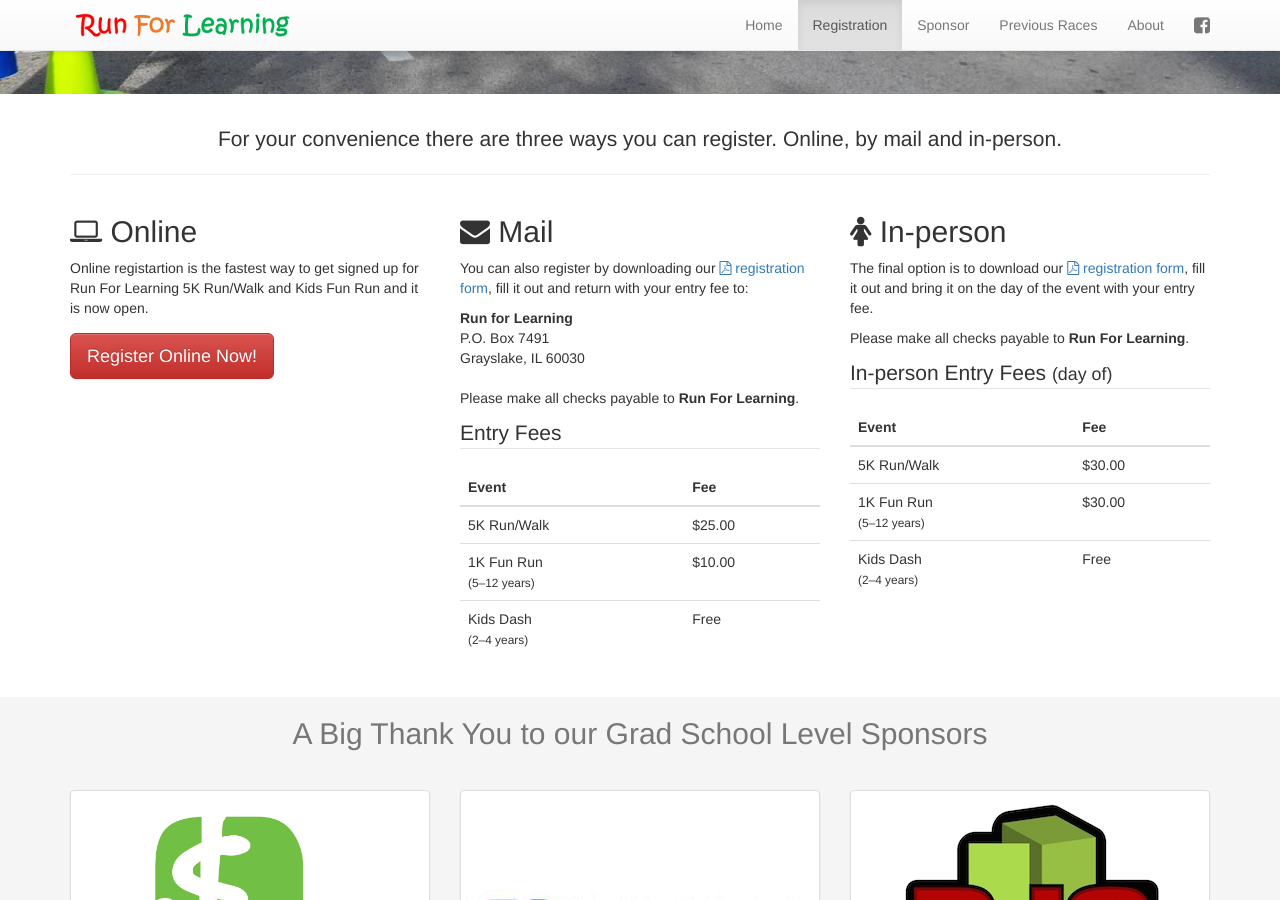
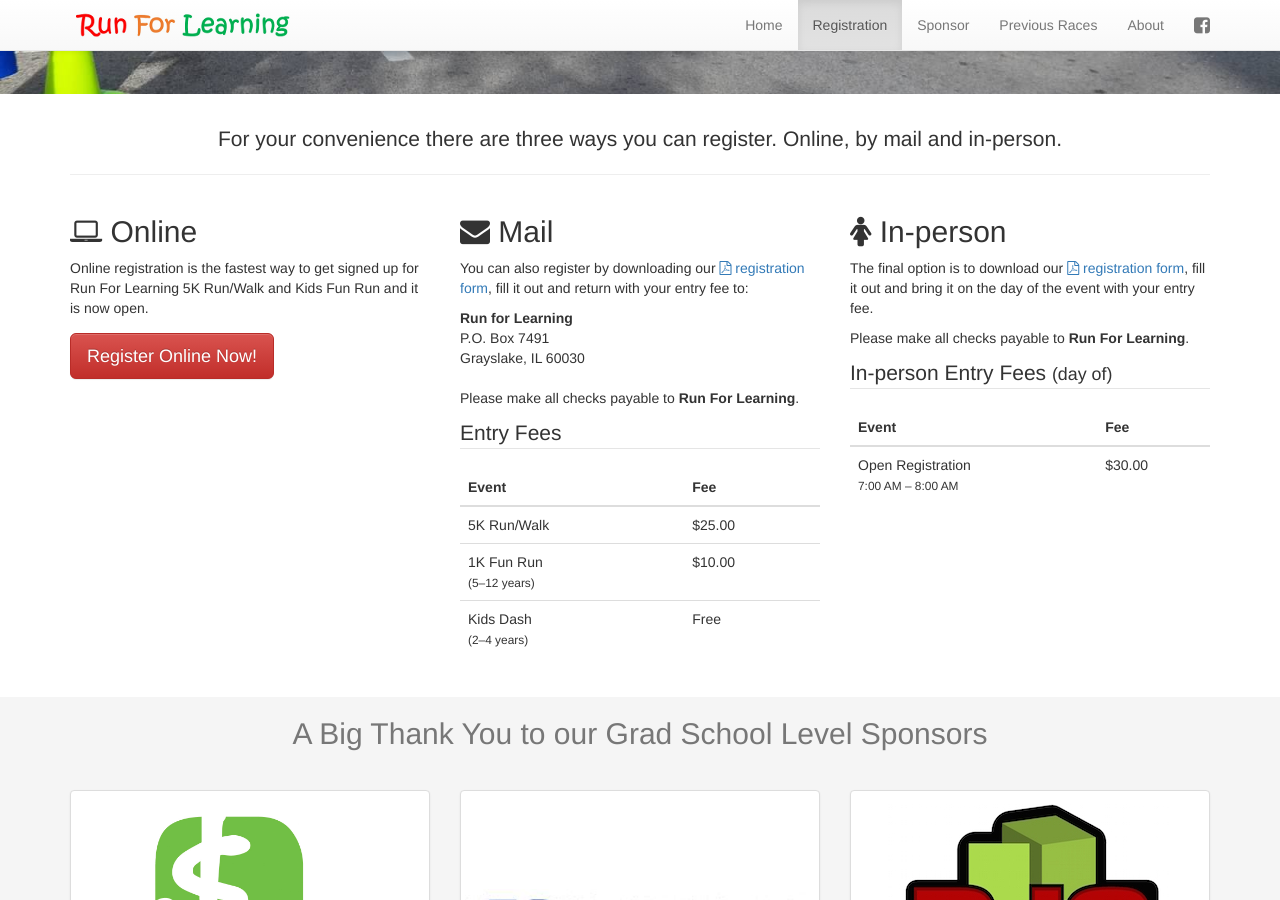
Before and after one commit to runforlearning/runforlearning.github.io, a Jekyll site: the page built from registration.html, in a window 1280 px wide and 900 px high, scrolled down 387 px. Built offline with Jekyll 4.4.1, drawn with Linux system fonts in a browser that asks for light colours; nearby versions of some CDN libraries.

Commit message:
Some copy changes for open registration

```diff
--- a/registration.html
+++ b/registration.html
@@ -37,7 +37,7 @@
       </div>
       <div class="col-md-4">
         <h2><i class="fa fa-laptop"></i> Online</h2>
-        <p>Online registartion is the fastest way to get signed up for {{site.name}} and it is now open.</p>
+        <p>Online registration is the fastest way to get signed up for {{site.name}} and it is now open.</p>
         <p>{{site.registration_vendor_link}}</p>
       </div>
       <div class="col-md-4">
@@ -80,9 +80,7 @@
               </tr>
             </thead>
             <tbody>
-              <tr><td>5K Run/Walk</td><td>$30.00</td></tr>
-              <tr><td>1K Fun Run<br/><small>(5&ndash;12&nbsp;years)</small></td><td>$30.00</td></tr>
-              <tr><td>Kids Dash<br/><small>(2&ndash;4&nbsp;years)</small></td><td>Free</td></tr>
+              <tr><td>Open&nbsp;Registration<br/><small>7:00 AM &ndash; 8:00 AM</small></td><td>$30.00</td></tr>
             </tbody>
           </table>
         </p>
```
